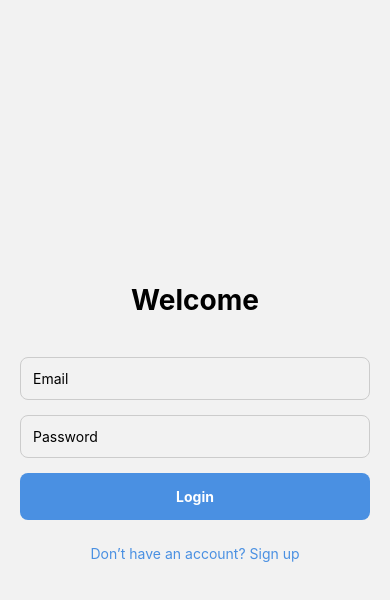
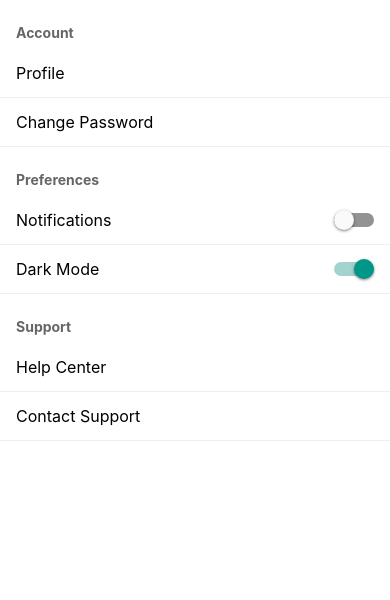
Before and after one commit to Khealgit08/SmartScareCrow, a React Native app: screen / in a window 390 px wide. Shown: the top 600 px of the page. Built offline with nearby package versions, Linux system fonts and the light colour scheme.

Commit message:
adds settings UI

```diff
--- a/App.js
+++ b/App.js
@@ -1,36 +1,73 @@
-import * as React from 'react';
-import { NavigationContainer } from '@react-navigation/native';
-import { createNativeStackNavigator } from '@react-navigation/native-stack';
-
-import Login from './assets/screens/Login';
-import Signup from './assets/screens/Signup';
-import Signupwith from './assets/screens/Signupwith';
-import Home from './assets/screens/Home&Widget';
-import Profile from './assets/screens/MainProfile';
-import Settings from './assets/screens/Settings';
-import RealtimeR from './assets/screens/Realtimerecord';
-import SavedR from './assets/screens/SavedRecords';
-import DeletedR from './assets/screens/DeletedRecords';
-
-const Stack = createNativeStackNavigator();
+import React, { useState } from "react";
+import { View, Text, Switch, StyleSheet, ScrollView } from "react-native";
 
 export default function App() {
+  const [notifications, setNotifications] = useState(false);
+  const [darkMode, setDarkMode] = useState(true);
+
   return (
-    <NavigationContainer>
-      <Stack.Navigator screenOptions={{headerShown:false}} initialRouteName="login">
+    <ScrollView style={styles.container}>
+      {/* ACCOUNT */}
+      <Text style={styles.sectionTitle}>Account</Text>
+      <View style={styles.item}>
+        <Text style={styles.itemText}>Profile</Text>
+      </View>
+      <View style={styles.item}>
+        <Text style={styles.itemText}>Change Password</Text>
+      </View>
 
-        {/* Screens inside the app */}
-        <Stack.Screen name="login" component={Login} />
-        <Stack.Screen name="signup" component={Signup} />
-        <Stack.Screen name="signupw" component={Signupwith} />
-        <Stack.Screen name="home" component={Home} />
-        <Stack.Screen name="profile" component={Profile} />
-        <Stack.Screen name="settings" component={Settings} />
-        <Stack.Screen name="realtimer" component={RealtimeR} />
-        <Stack.Screen name="savedr" component={SavedR} />
-        <Stack.Screen name="deletedr" component={DeletedR} />
+      {/* PREFERENCES */}
+      <Text style={styles.sectionTitle}>Preferences</Text>
+      <View style={styles.itemRow}>
+        <Text style={styles.itemText}>Notifications</Text>
+        <Switch value={notifications} onValueChange={setNotifications} />
+      </View>
+      <View style={styles.itemRow}>
+        <Text style={styles.itemText}>Dark Mode</Text>
+        <Switch value={darkMode} onValueChange={setDarkMode} />
+      </View>
 
-      </Stack.Navigator>
-    </NavigationContainer>
+      {/* SUPPORT */}
+      <Text style={styles.sectionTitle}>Support</Text>
+      <View style={styles.item}>
+        <Text style={styles.itemText}>Help Center</Text>
+      </View>
+      <View style={styles.item}>
+        <Text style={styles.itemText}>Contact Support</Text>
+      </View>
+    </ScrollView>
   );
 }
+
+const styles = StyleSheet.create({
+  container: {
+    flex: 1,
+    backgroundColor: "#fff"
+  },
+  sectionTitle: {
+    marginTop: 24,
+    marginLeft: 16,
+    marginBottom: 8,
+    fontWeight: "bold",
+    fontSize: 14,
+    color: "#666"
+  },
+  item: {
+    paddingHorizontal: 16,
+    paddingVertical: 14,
+    borderBottomWidth: 1,
+    borderColor: "#eee"
+  },
+  itemRow: {
+    paddingHorizontal: 16,
+    paddingVertical: 14,
+    borderBottomWidth: 1,
+    borderColor: "#eee",
+    flexDirection: "row",
+    justifyContent: "space-between",
+    alignItems: "center"
+  },
+  itemText: {
+    fontSize: 16
+  }
+});
```
Also changed, not shown: 1 other file (tests, documents, lock files or other folders).
